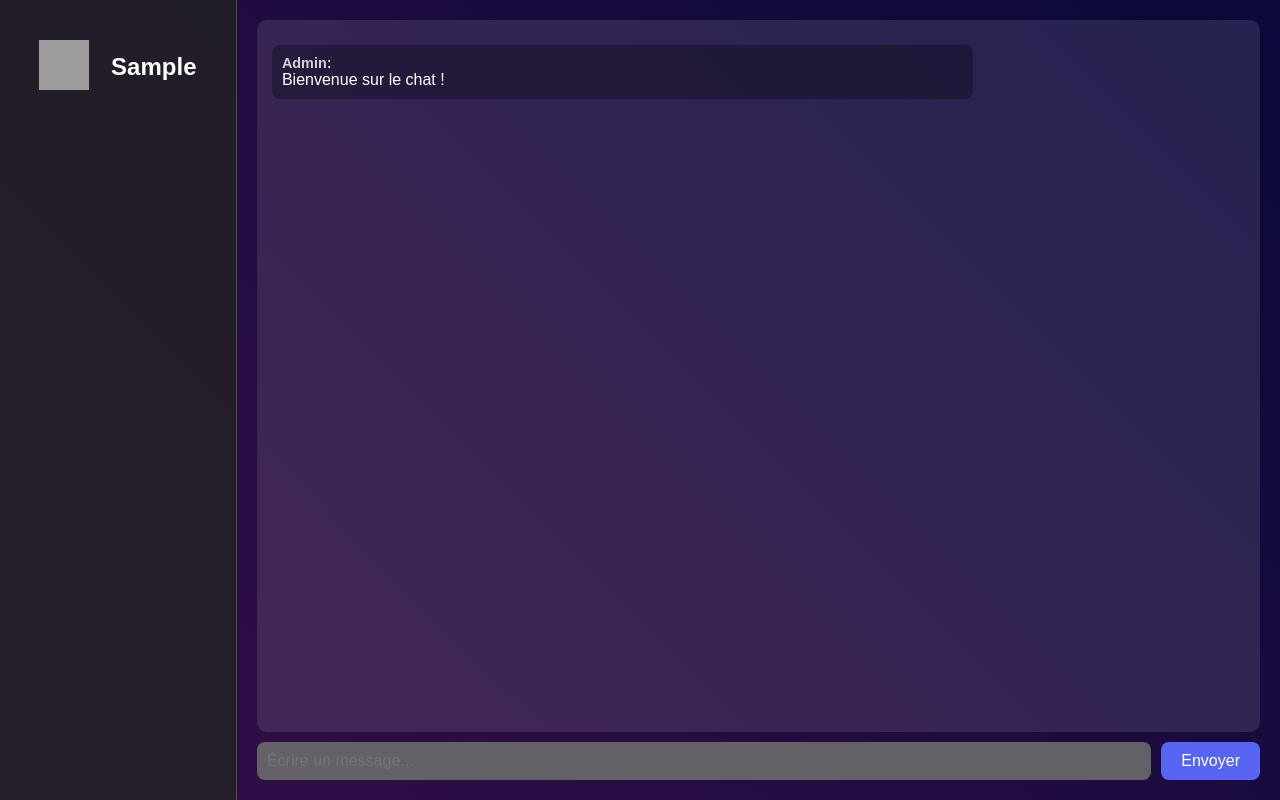
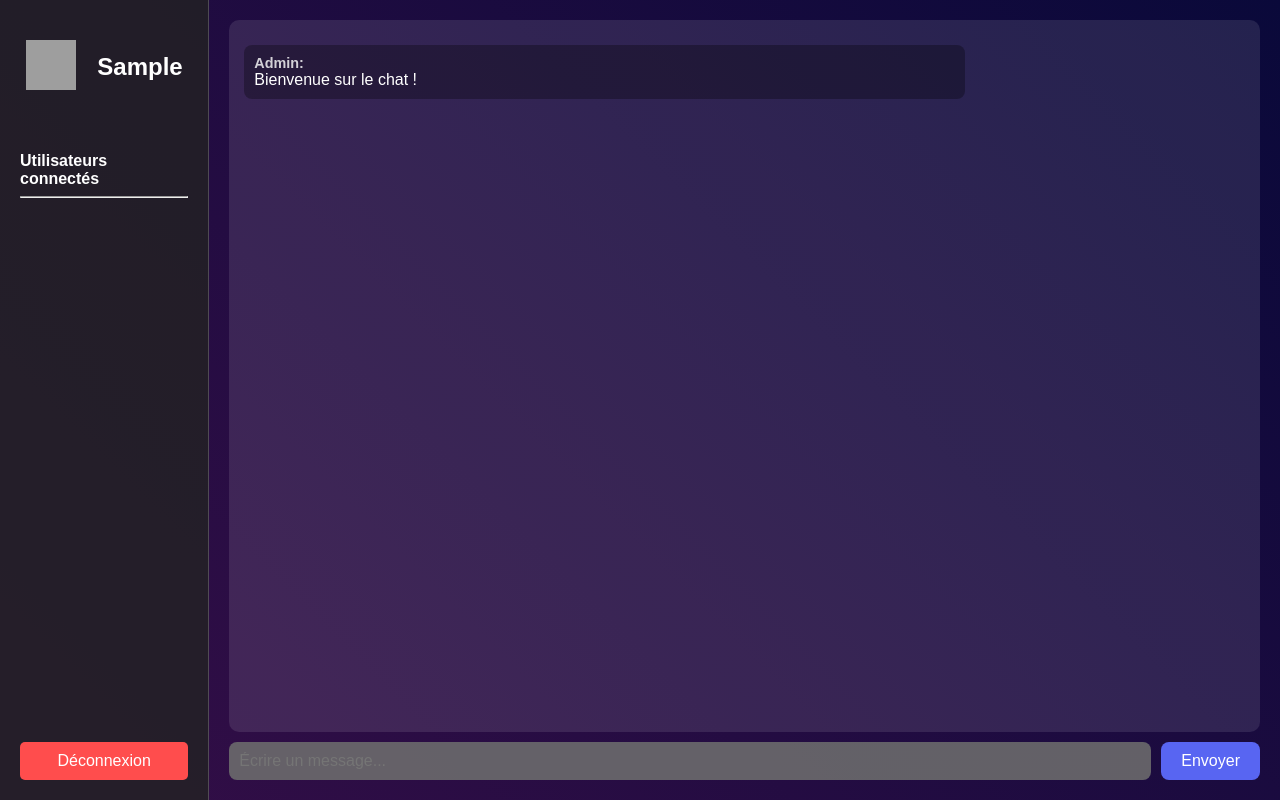
Before and after one commit to Hoza-GH/chat_app, a PHP site: page /php/chat/chat.php in a window 1280 px wide. Run offline with PHP 8.4, Linux system fonts and the light colour scheme; the visitor is signed in with stand-in values (Sample User, id 1); grey boxes are pictures that could not be loaded.

Commit message:
Ajout bouton déconnexion + liste des utilisateurs ayant un compte

```diff
--- a/css/chat.css
+++ b/css/chat.css
@@ -8,6 +8,7 @@ body {
 }
 
 .sidebar {
+    height: 100vh;
     width: 250px;
     background: rgba(34, 34, 34, 0.8);
     padding: 20px;
@@ -16,8 +17,8 @@ body {
     flex-direction: column;
     gap: 15px;
     border-right: 1px solid rgba(255, 255, 255, 0.2);
+    box-sizing: border-box;
 }
-
 .sidebar h2 {
     font-size: 1.5em;
     text-align: center;
@@ -105,3 +106,27 @@ body {
     top: -15px;
     margin-left: 15px;
 }
+
+.content {
+    flex-grow: 1; /* Prend tout l'espace disponible */
+}
+
+.btn-logout {
+    background-color: #ff4d4d; /* Couleur de fond rouge */
+    color: white; /* Couleur du texte */
+    border: none; /* Pas de bordure */
+    border-radius: 5px; /* Coins arrondis */
+    padding: 10px 15px; /* Espacement interne */
+    font-size: 16px; /* Taille de la police */
+    cursor: pointer; /* Curseur en forme de main */
+    transition: background-color 0.3s; /* Transition pour l'effet de survol */
+    width: 100%; /* Prend toute la largeur du conteneur */
+    margin-top: auto; /* Pousse le bouton vers le bas */
+}
+
+.btn:hover {
+    background-color: #ff1a1a; /* Couleur de fond au survol */
+}
+ul{
+    list-style-type: none ;
+}
--- a/index.php
+++ b/index.php
@@ -29,6 +29,10 @@ if ($_SERVER["REQUEST_METHOD"] == "POST" && isset($_POST['connexion'])) {
             // Connexion réussie
             $_SESSION['user_id'] = $user['id'];
             $_SESSION['username'] = $user['username'];
+
+        // Mise à jour de la date de dernière connexion
+        $updateLastLogin = $conn->prepare("UPDATE users SET last_login = NOW() WHERE id = ?");
+        $updateLastLogin->execute(array($user['id']));
 
 
             header('Location: php/chat/chat.php'); // Redirige vers une page protégée
--- a/php/chat/chat.php
+++ b/php/chat/chat.php
@@ -2,6 +2,7 @@
 
 session_start();
 include_once '../session/userpicture.php';
+include 'utilisateurs.php';
 if (!isset($_SESSION['username'])) {
     header("Location: ../../index.php");
     exit;
@@ -20,11 +21,32 @@ if (!isset($_SESSION['username'])) {
 
     <div class="sidebar">
         <h2>
-            <img src=<?php echo htmlspecialchars($profileImage); ?> alt="Photo de profil" width="50" height="50">
+            <img class = "uploadImg" src=<?php echo htmlspecialchars($profileImage); ?> alt="Photo de profil" width="50" height="50" onclick = changeImg() >
             <strong class="name-profile"><?php echo ucfirst($_SESSION['username']); ?></strong>
         </h2>
 
+        <div class="content">
+            <h4>
+                Utilisateurs connectés
+                <hr />
+            </h4>
+            <ul>
+                <!--Afficher tous les utilisateurs ayant un compte-->
+                <?php
+                    foreach($afficher_profil as $ap) {
+                        echo '<li style = "font-size: 25px;"><img style = "position: relative; top: 6px;" src="'.htmlspecialchars($ap['profile_picture']).'" alt="Photo de profil" width="30" height="30">' ." ". htmlspecialchars($ap['username']) . '</li>';
+                    }
+                ?>
 
+            </ul>
+
+
+
+        </div>
+
+        <form method="post" action="../session/logout.php">
+            <button type="submit" class="btn-logout">Déconnexion</button>
+        </form>
     </div>
 
     <div class="chat-container">
@@ -57,6 +79,8 @@ if (!isset($_SESSION['username'])) {
             // Vider l'input
             input.value = "";
         }
+
+
     </script>
 
 </body>
--- /dev/null
+++ b/php/chat/utilisateurs.php
@@ -0,0 +1,13 @@
+<?php
+include '../session/database.php';
+
+if (!isset($_SESSION['username'])) {
+    header('Location: ../../index.php');
+    exit;
+}
+
+// On récupère tous les utilisateurs sauf celui connecté
+$stmt = $conn->prepare("SELECT * FROM users WHERE username <> ?");
+$stmt->execute([$_SESSION['username']]);
+$afficher_profil = $stmt->fetchAll(); // fetchAll() permet de récupérer plusieurs enregistrements
+?>
```
Also changed, not shown: php/session/logout.php (added, +18 -0 lines), sql/chat_app.sql (+13 -1 lines).
